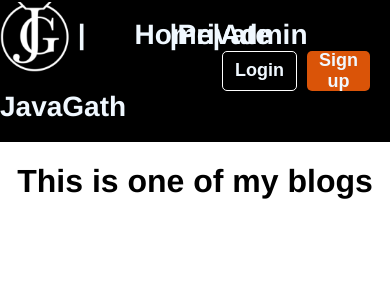
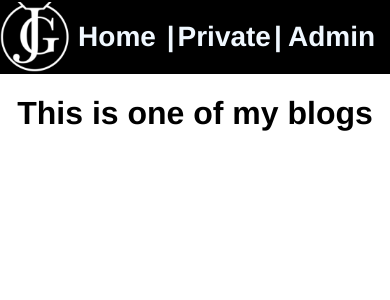
Before and after one commit to JavaGath/blog-web, a Vue app: page / in a window 390 px wide. Shown: the top 300 px of the page. Built offline with nearby package versions, Linux system fonts and the light colour scheme.

Commit message:
Responsive header

```diff
--- a/src/assets/base.css
+++ b/src/assets/base.css
@@ -6,11 +6,6 @@
     user-select: none;
     /* Non-prefixed version, currently
                                      supported by Chrome, Edge, Opera and Firefox */
-}
-
-.logo {
-    vertical-align: middle;
-    height: 70px;
 }
 
 .left-align {
--- a/src/components/HeaderComponent.vue
+++ b/src/components/HeaderComponent.vue
@@ -1,8 +1,8 @@
 <template>
   <header class="no-select default-cursor">
-    <HeaderLogo class="width-35 left-align"></HeaderLogo>
-    <NavBar class="width-30"></NavBar>
-    <HeaderSocial class="width-35 center"></HeaderSocial>
+    <HeaderLogo class="header-logo left-align"></HeaderLogo>
+    <NavBar class="header-nav"></NavBar>
+    <HeaderSocial class="header-social center"></HeaderSocial>
   </header>
 </template>
 
@@ -18,11 +18,28 @@ export default defineComponent({
 </script>
 
 <style scoped>
-.width-35 {
-  width: 35%;
+.header-logo,
+header-social {
+  width: 25%;
 }
 
-.width-30 {
-  width: 30%;
+.header-nav {
+  width: 50%;
+}
+
+@media screen and (max-width: 875px) {
+  .header-logo {
+    width: 15%;
+  }
+
+  .header-social {
+    display: none;
+  }
+
+  .header-nav {
+    display: flex;
+    align-items: center;
+    width: 90%;
+  }
 }
 </style>
--- a/src/components/HeaderLogo.vue
+++ b/src/components/HeaderLogo.vue
@@ -1,12 +1,29 @@
 <template>
   <div>
-    <p>
-      <img class="logo" alt="JavaGath logo" src="../assets/logo.png" />
-      | JavaGath
-    </p>
+    <p><img class="logo" alt="JavaGath logo" src="../assets/logo.png" /></p>
+    <p class="logo-text">| JavaGath</p>
   </div>
 </template>
 
 <script setup lang="ts"></script>
 
-<style scoped></style>
+<style scoped>
+p {
+  display: inline;
+}
+
+.logo {
+  vertical-align: middle;
+  height: 70px;
+}
+
+.logo-text {
+  padding-left: 10px;
+}
+
+@media screen and (max-width: 875px) {
+  .logo-text {
+    display: none;
+  }
+}
+</style>
```
